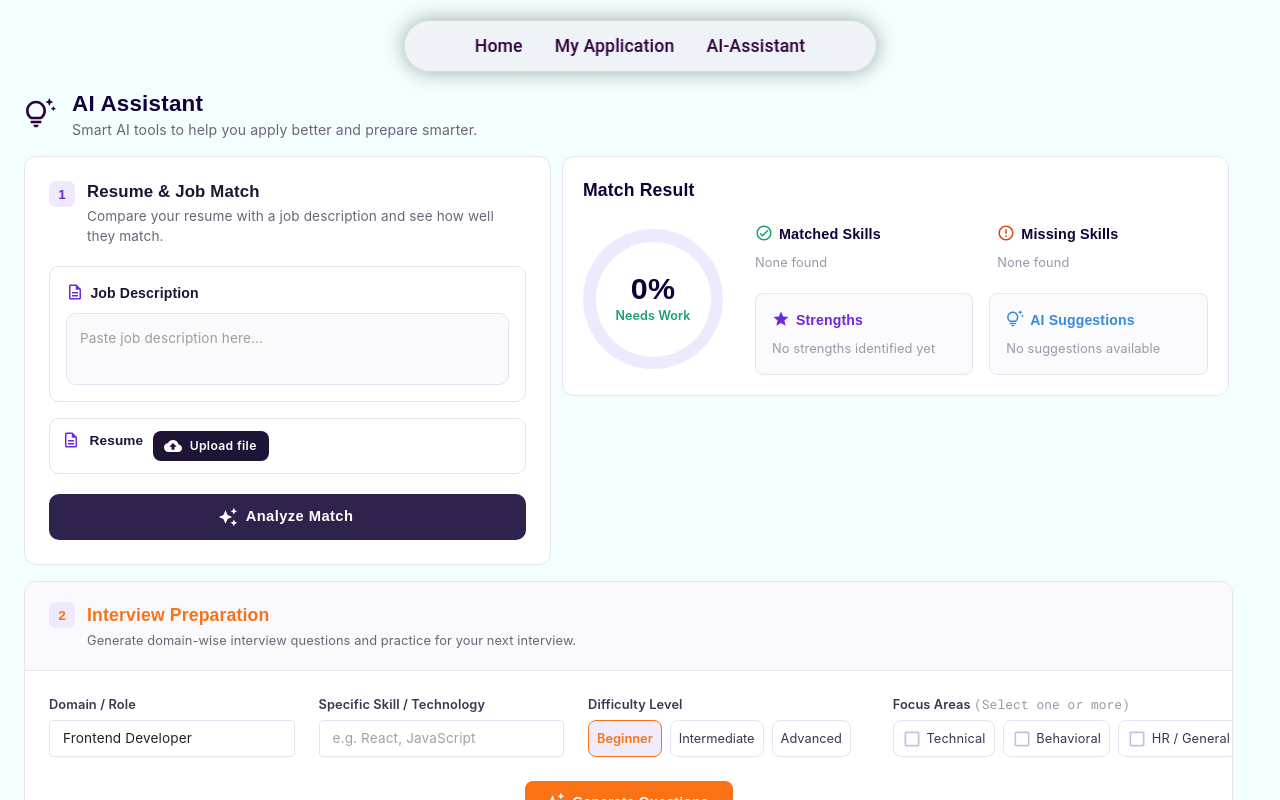
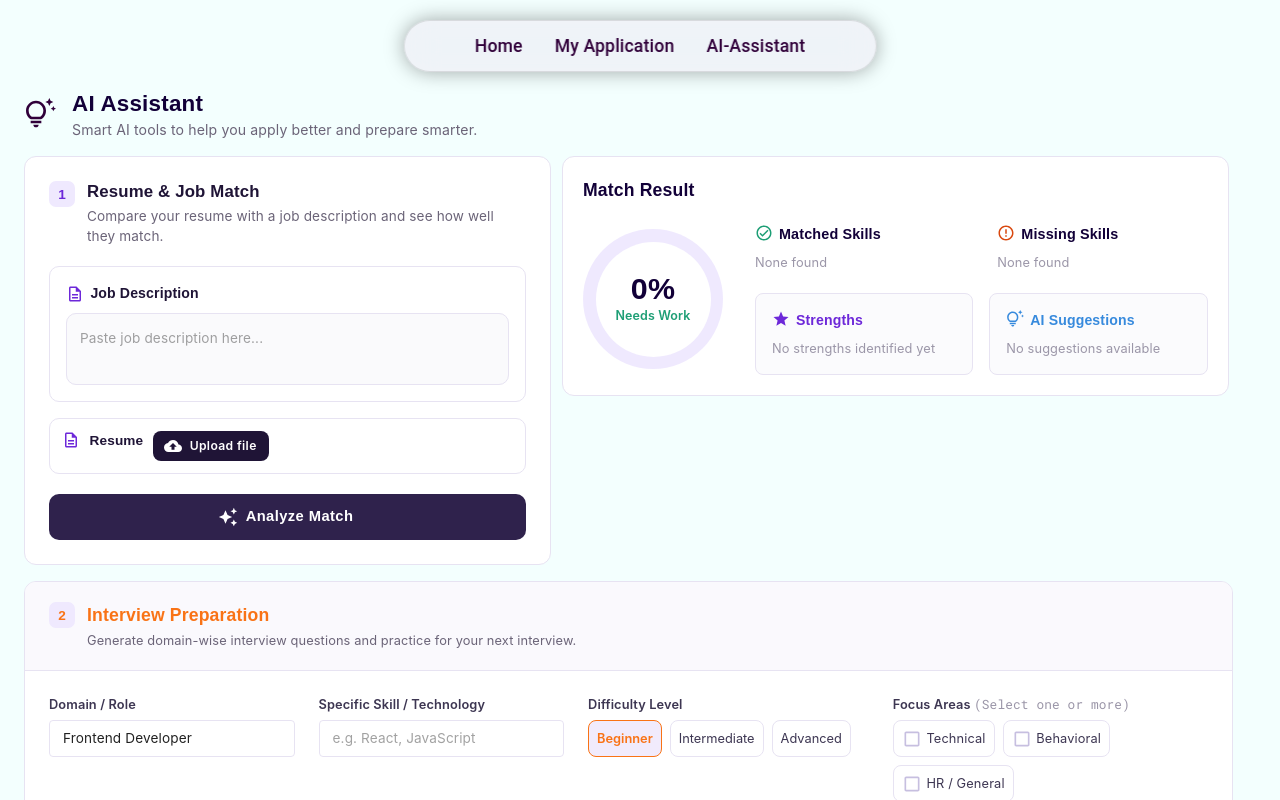
Before and after one commit to ashleshameshram/ApplicationTrackerApp, a React (Vite) app: page /ai-assistant in a window 1280 px wide. Shown: the top 800 px of the page. Built offline with nearby package versions, Linux system fonts and the light colour scheme; a web font is replaced by a local one.

Commit message:
Update README.md file

```diff
--- a/index.html
+++ b/index.html
@@ -7,7 +7,7 @@
     <link rel="preconnect" href="https://fonts.googleapis.com">
     <link rel="preconnect" href="https://fonts.gstatic.com" crossorigin>
     <link href="https://fonts.googleapis.com/css2?family=Alan+Sans:wght@300..900&family=Dai+Banna+SIL:ital,wght@0,300;0,400;0,500;0,600;0,700;1,300;1,400;1,500;1,600;1,700&family=Lancelot&family=Lato:wght@300;400;700&family=Macondo&family=Monoton&family=Montserrat:ital,wght@0,100..900;1,100..900&family=Playfair+Display:ital,wght@0,400..900;1,400..900&family=Roboto+Mono:ital,wght@0,100..700;1,100..700&family=Science+Gothic:wght@100..900&family=Sour+Gummy:ital,wght@0,100..900;1,100..900&display=swap" rel="stylesheet">
-    <title>ApplyIQ - Job Application App</title>
+    <title>ApplyIQ — AI-Powered Job Application Tracker</title>
   </head>
   <body>
     <div id="root"></div>
--- a/src/component/AI/InterviewPrep.jsx
+++ b/src/component/AI/InterviewPrep.jsx
@@ -163,7 +163,8 @@ export default function InterviewPrep({ setInterviewResult }) {
                     {/* Row 1: Domain/Role + Difficulty + Focus Areas — 3 up */}
                     <Stack direction={{ xs: 'column', md: 'row' }}
                         spacing={{ xs: 2.5, sm: 2.5, md: 3 }}
-                        alignItems={{ xs: 'stretch', md: 'flex-start' }}
+                        sx={{ alignItems: {xs: 'stretch',md: 'flex-start',},
+                    }}
                     >
                         {/* Domain / Role */}
                         <Box sx={{ flex: { md: 0.7 }, minWidth: 0, width: { xs: '100%', md: 'auto' } }}>
@@ -238,7 +239,7 @@ export default function InterviewPrep({ setInterviewResult }) {
                             <Typography sx={{ fontFamily: "'Inter', sans-serif", fontWeight: 600, fontSize: { xs: '0.72rem', sm: '0.8rem' }, color: '#3D3652', mb: 0.75 }}>
                                 Difficulty Level
                             </Typography>
-                            <Stack direction="row" spacing={1} flexWrap="wrap" useFlexGap>
+                            <Stack direction="row" spacing={1} sx={{ flexWrap:'wrap'}} useFlexGap>
                                 {difficultyOptions.map((opt) => {
                                     const val = opt.toLowerCase();
                                     return (
@@ -274,7 +275,7 @@ export default function InterviewPrep({ setInterviewResult }) {
                                 </Box>
                             </Typography>
 
-                            <Stack direction="row" spacing={1} flexWrap="wrap" useFlexGap>
+                            <Stack direction="row" spacing={1} sx={{ flexWrap: 'wrap' }} useFlexGap>
                                 {[
                                     { key: 'technical', label: 'Technical' },
                                     { key: 'behavioral', label: 'Behavioral' },
--- a/src/component/AI/JobDescription.jsx
+++ b/src/component/AI/JobDescription.jsx
@@ -11,7 +11,7 @@ export default function JobDescription({ setJobDescription, setInputMessage }) {
                 p: { xs: 1, sm: 1.5, md: 2 },
                 mb: { xs: 1, sm: 1.5, md: 2 },
             }}>
-            <Stack direction="row" alignItems="center" spacing={0.8} sx={{ mb: 1 }}>
+            <Stack direction="row" spacing={0.8} sx={{ mb: 1, alignItems: 'center' }}>
                 <DescriptionOutlinedIcon sx={{ fontSize: { xs: 14, sm: 16, md: 18 }, color: '#6D28D9' }} />
                 <Typography
                     sx={{
--- a/src/component/AI/ResumeUpload.jsx
+++ b/src/component/AI/ResumeUpload.jsx
@@ -56,8 +56,8 @@ export default function ResumeUpload({ setResumeText, setIsExtracting, setInputM
     return (
         <Stack
             direction="row"
+            spacing={{ xs: 0.7, sm: 1, md: 1.2}}
             alignItems="center"
-            spacing={{ xs: 0.7, sm: 1, md: 1.2 }}
             sx={{
                 minWidth: 0,
                 border: '1px solid #E7E3F2',
```
Also changed, not shown: 1 other file (tests, documents, lock files or other folders).
